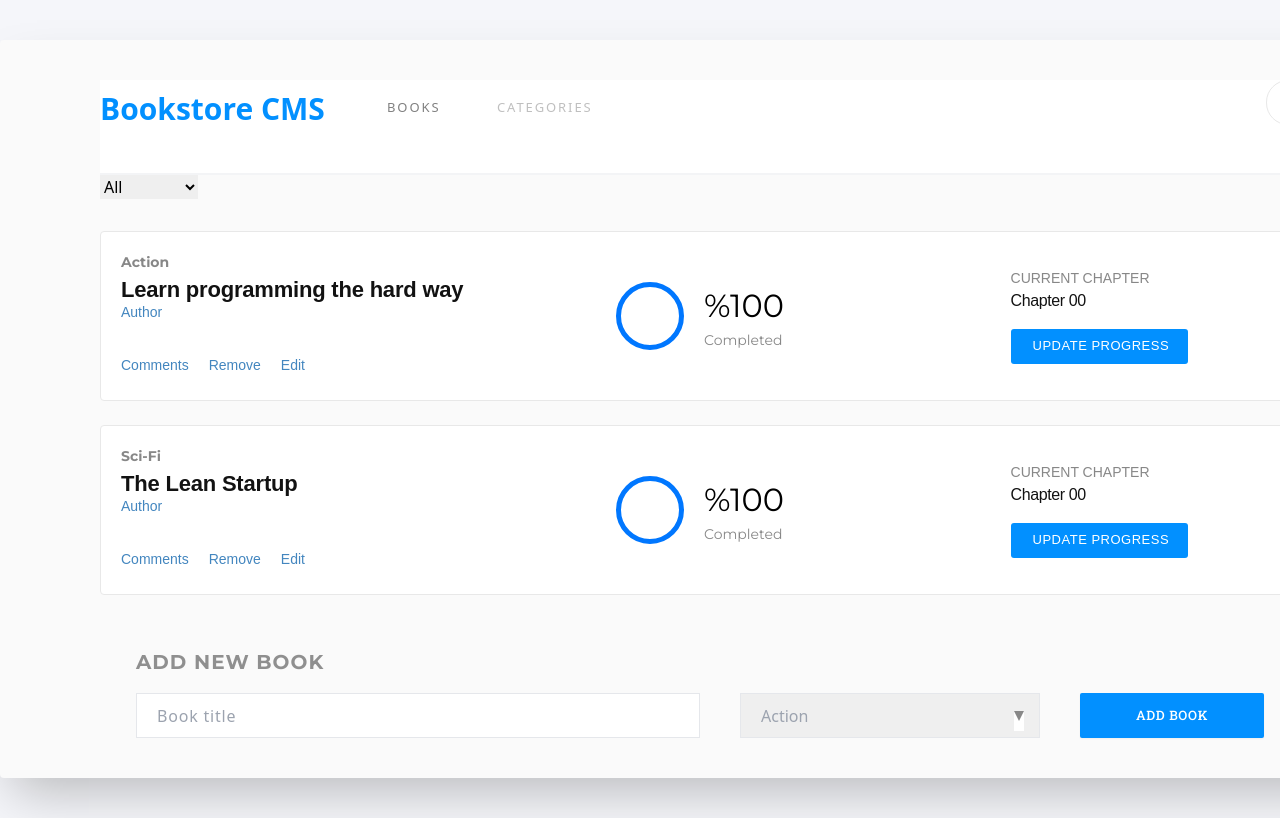
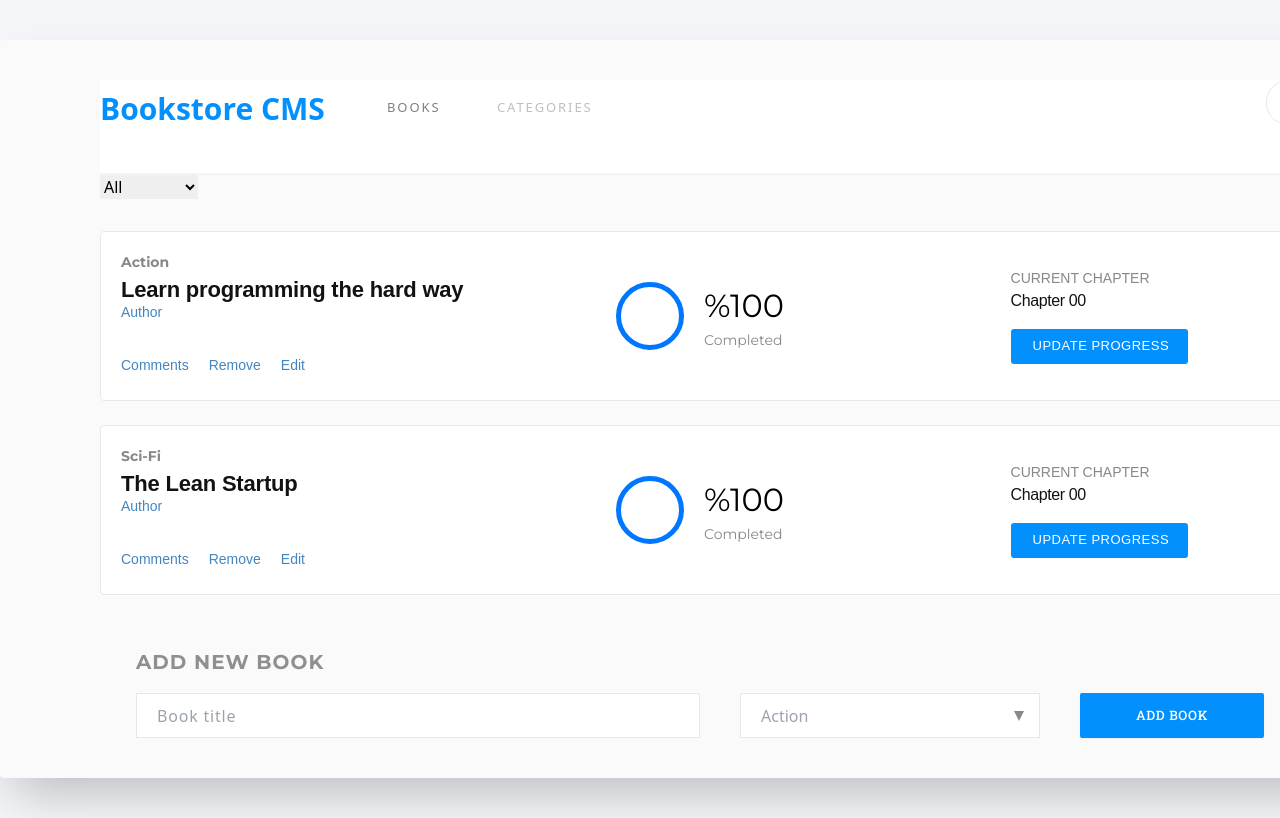
Before and after one commit to AshakaE/cms-books, a React (Create React App) app: page / in a window 1280 px wide. Shown: the top 818 px of the page. Built offline with nearby package versions, Linux system fonts and the light colour scheme.

Commit message:
fix select background to white

```diff
--- a/src/containers/BooksForm.js
+++ b/src/containers/BooksForm.js
@@ -56,7 +56,7 @@ const BooksForm = (props) => {
             onChange={handleChange}
             name="booksCategories"
             id="Books"
-            className="w-full appearance-none h-full px-5 focus:outline-none"
+            className="w-full appearance-none h-full px-5 focus:outline-none bg-white"
           >
             {categories.map((category) => (
               <option key={category} value={category}>
```
